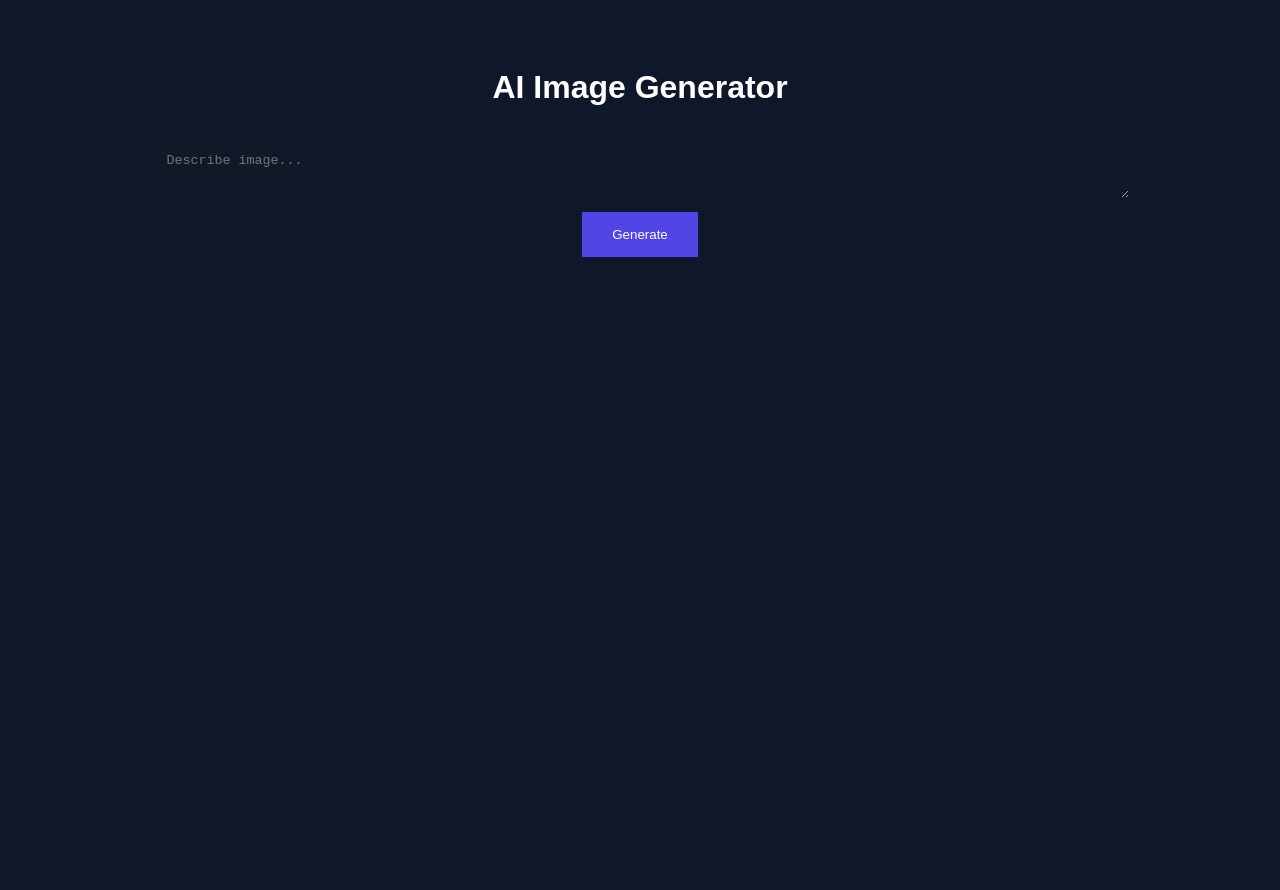
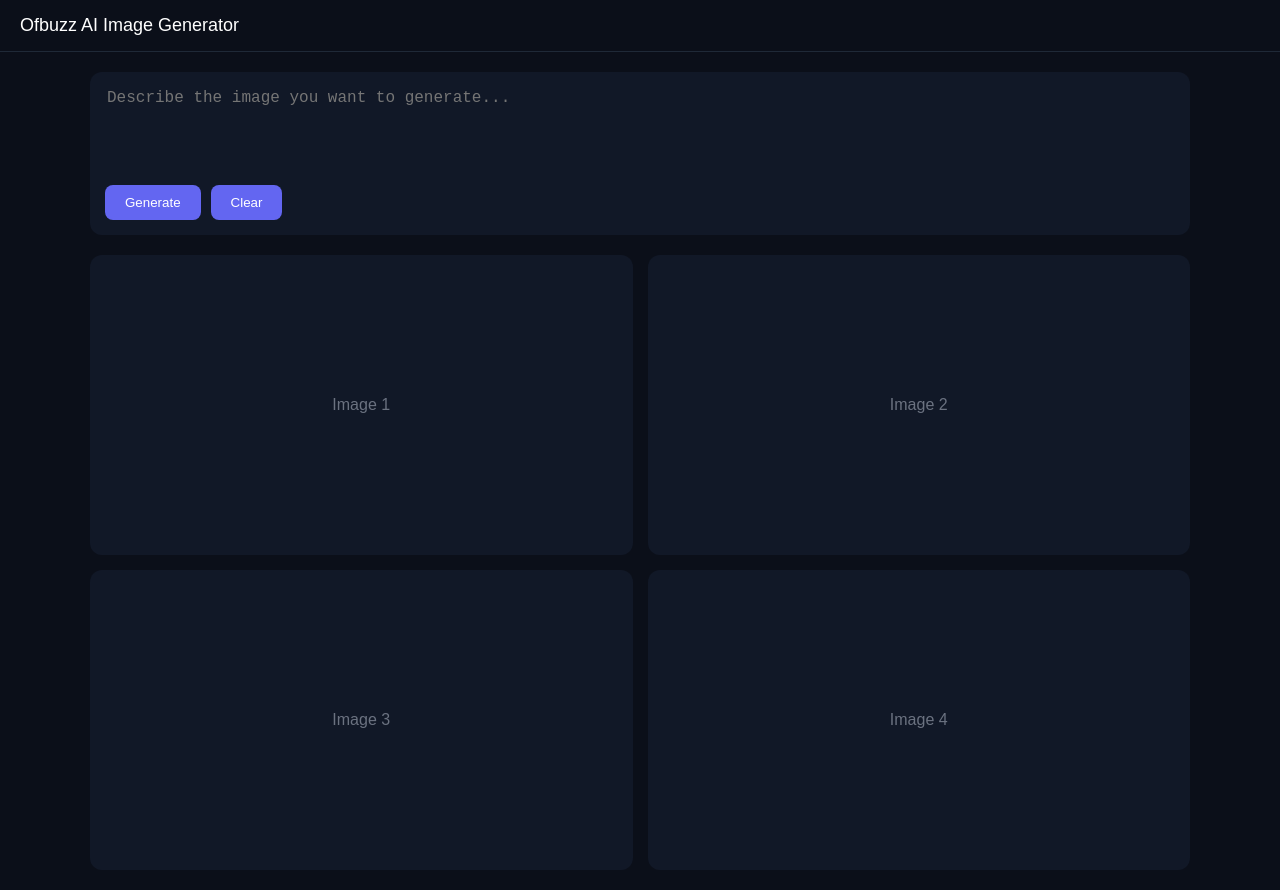
Before and after one commit to satyamxpandey/ai, a website: page index.html in a window 1280 px wide. Before the commit the page ends 800 px from the top, so only its background shows below. Drawn offline with Linux system fonts and the light colour scheme.

Commit message:
Update index.html

```diff
--- a/index.html
+++ b/index.html
@@ -3,67 +3,142 @@
 <head>
 <meta charset="UTF-8">
 <meta name="viewport" content="width=device-width, initial-scale=1.0">
-<title>AI Image Generator</title>
+<title>Ofbuzz AI Generator</title>
 
 <style>
 body{
-background:#0f172a;
+margin:0;
+background:#0b0f19;
 color:white;
 font-family:Arial;
-text-align:center;
-padding:40px;
+}
+
+.topbar{
+padding:15px 20px;
+border-bottom:1px solid #1f2937;
+font-size:18px;
+}
+
+.container{
+max-width:1100px;
+margin:auto;
+padding:20px;
+}
+
+.promptbox{
+background:#111827;
+border-radius:12px;
+padding:15px;
 }
 
 textarea{
-width:80%;
-padding:15px;
-margin:10px;
-background:#111827;
+width:100%;
+background:transparent;
+border:none;
 color:white;
-border:none;
+font-size:16px;
+outline:none;
+resize:none;
+height:80px;
+}
+
+.controls{
+display:flex;
+gap:10px;
+margin-top:10px;
 }
 
 button{
-padding:15px 30px;
-background:#4f46e5;
+background:#6366f1;
+border:none;
 color:white;
-border:none;
+padding:10px 20px;
+border-radius:8px;
 cursor:pointer;
 }
 
+.grid{
+margin-top:20px;
+display:grid;
+grid-template-columns:repeat(2,1fr);
+gap:15px;
+}
+
+.card{
+background:#111827;
+border-radius:12px;
+height:300px;
+display:flex;
+align-items:center;
+justify-content:center;
+color:#6b7280;
+}
+
 img{
-width:80%;
-margin-top:20px;
-border-radius:10px;
+width:100%;
+height:100%;
+object-fit:cover;
+border-radius:12px;
 }
 </style>
 
 </head>
 <body>
 
-<h1>AI Image Generator</h1>
+<div class="topbar">
+Ofbuzz AI Image Generator
+</div>
 
-<textarea id="prompt" placeholder="Describe image..."></textarea>
-<br>
+<div class="container">
+
+<div class="promptbox">
+<textarea id="prompt" placeholder="Describe the image you want to generate..."></textarea>
+
+<div class="controls">
 <button onclick="generate()">Generate</button>
+<button onclick="clearImages()">Clear</button>
+</div>
+</div>
 
-<div id="result"></div>
+<div class="grid" id="grid">
+
+<div class="card">Image 1</div>
+<div class="card">Image 2</div>
+<div class="card">Image 3</div>
+<div class="card">Image 4</div>
+
+</div>
+
+</div>
 
 <script>
 function generate(){
 
-const prompt = document.getElementById("prompt").value
+const prompt=document.getElementById("prompt").value
 
-const seed = Math.floor(Math.random()*1000000)
+const grid=document.getElementById("grid")
 
-const url =
-"https://image.pollinations.ai/prompt/"
-+ encodeURIComponent(prompt)
-+ "?seed="+seed+"&width=1024&height=1024&model=flux"
+grid.innerHTML=""
 
-document.getElementById("result").innerHTML =
-"<img src='"+url+"'>"
+for(let i=0;i<4;i++){
 
+const seed=Math.floor(Math.random()*1000000)
+
+const url="https://picsum.photos/seed/"+seed+"/512/512"
+
+const div=document.createElement("div")
+div.className="card"
+
+div.innerHTML="<img src='"+url+"'>"
+
+grid.appendChild(div)
+
+}
+
+}
+
+function clearImages(){
+location.reload()
 }
 </script>
 
```
